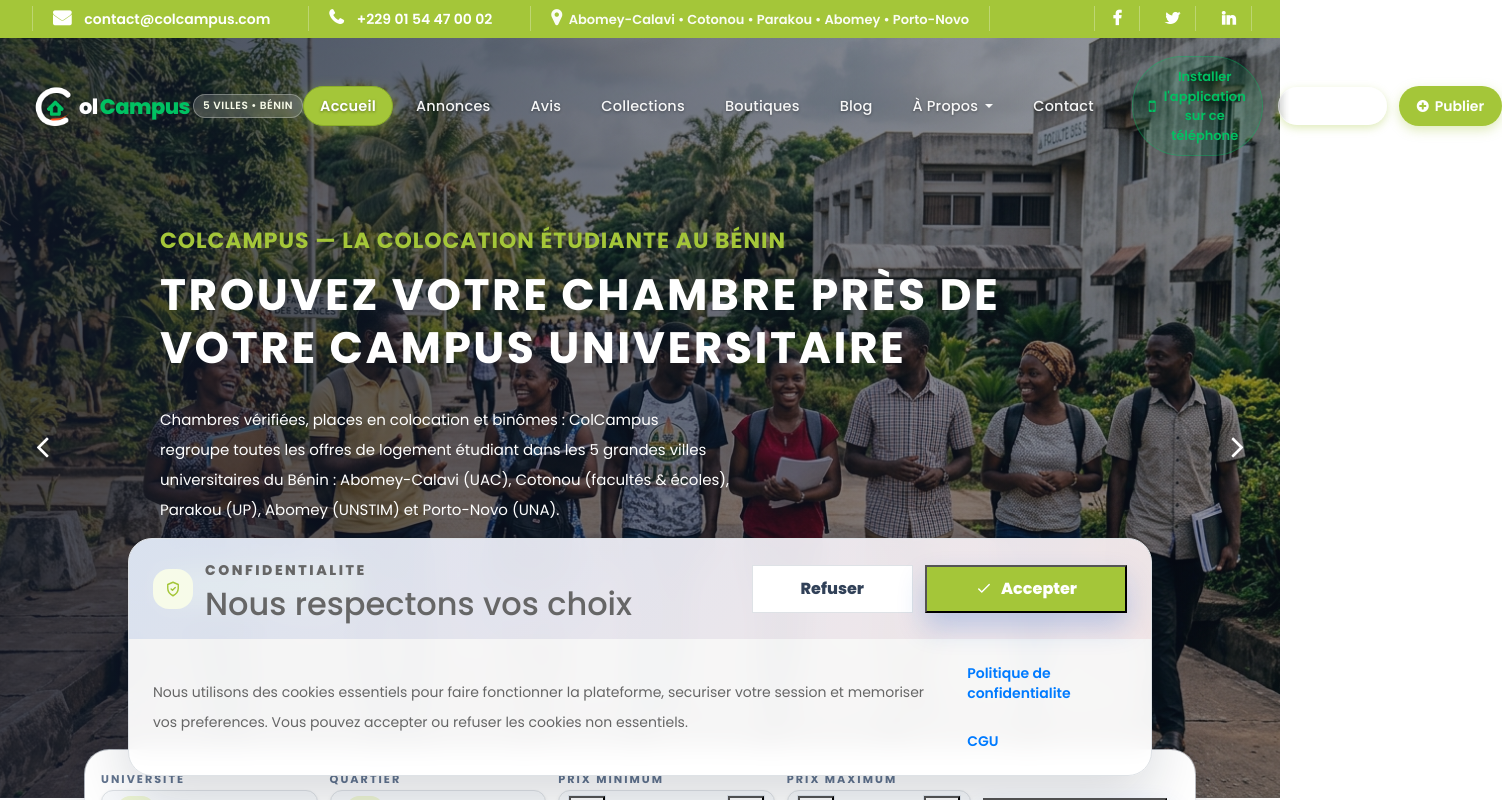
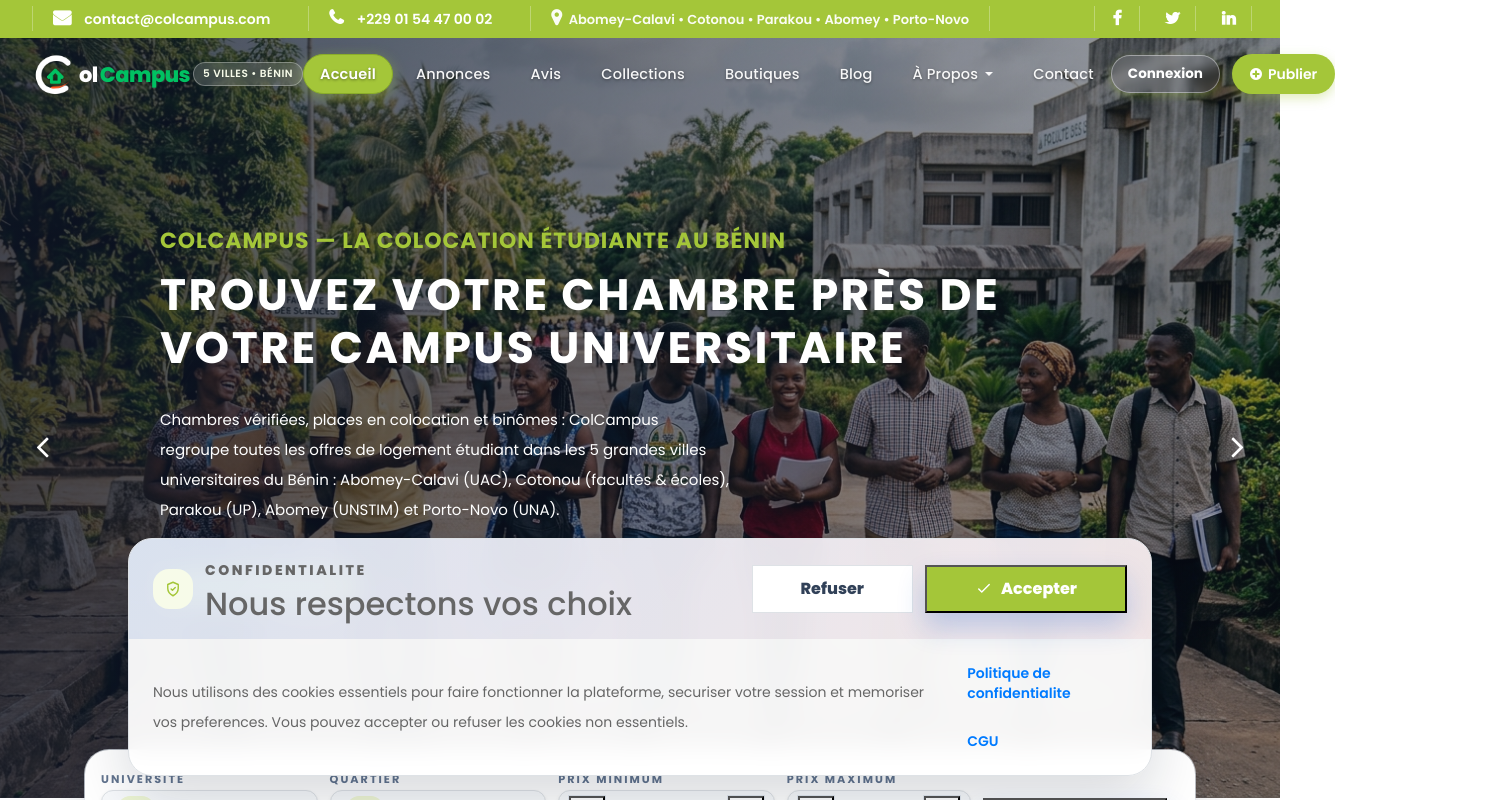
Before and after one commit to OlympBlack/ColCampus_interface, a React (Vite) app: page / in a window 1280 px wide. Shown: the top 800 px of the page, 1502 px wide, since content can reach past the window. Built offline with nearby package versions, Linux system fonts and the light colour scheme; no server answers.

Commit message:
fix(navbar): remove PWA install button from navigation header

```diff
--- a/src/layout/SiteHeader.tsx
+++ b/src/layout/SiteHeader.tsx
@@ -8,7 +8,6 @@
 import type { AuthSession, AuthUser } from '../types'
 import { getDashboardPath, getRoleLabel } from '../utils/auth'
 import { subscribeToWebPush } from '../utils/webPush'
-import { PwaInstallButton } from '../components/PwaInstallPrompt'
 
 function getUserInitials(name?: string | null, prenoms?: string | null): string {
   const p = (prenoms || '').trim()
@@ -653,14 +652,6 @@
                     <span>Contact</span>
                   </a>
                 </li>
-                <li className="nav-item d-lg-none my-2">
-                  <div style={{ padding: '4px 15px' }}>
-                    <PwaInstallButton
-                      style={{ width: '100%', justifyContent: 'center', padding: '10px 16px' }}
-                      label="Installer l'application sur ce téléphone"
-                    />
-                  </div>
-                </li>
               </ul>
 
               <div className="header-actions-group">
```
